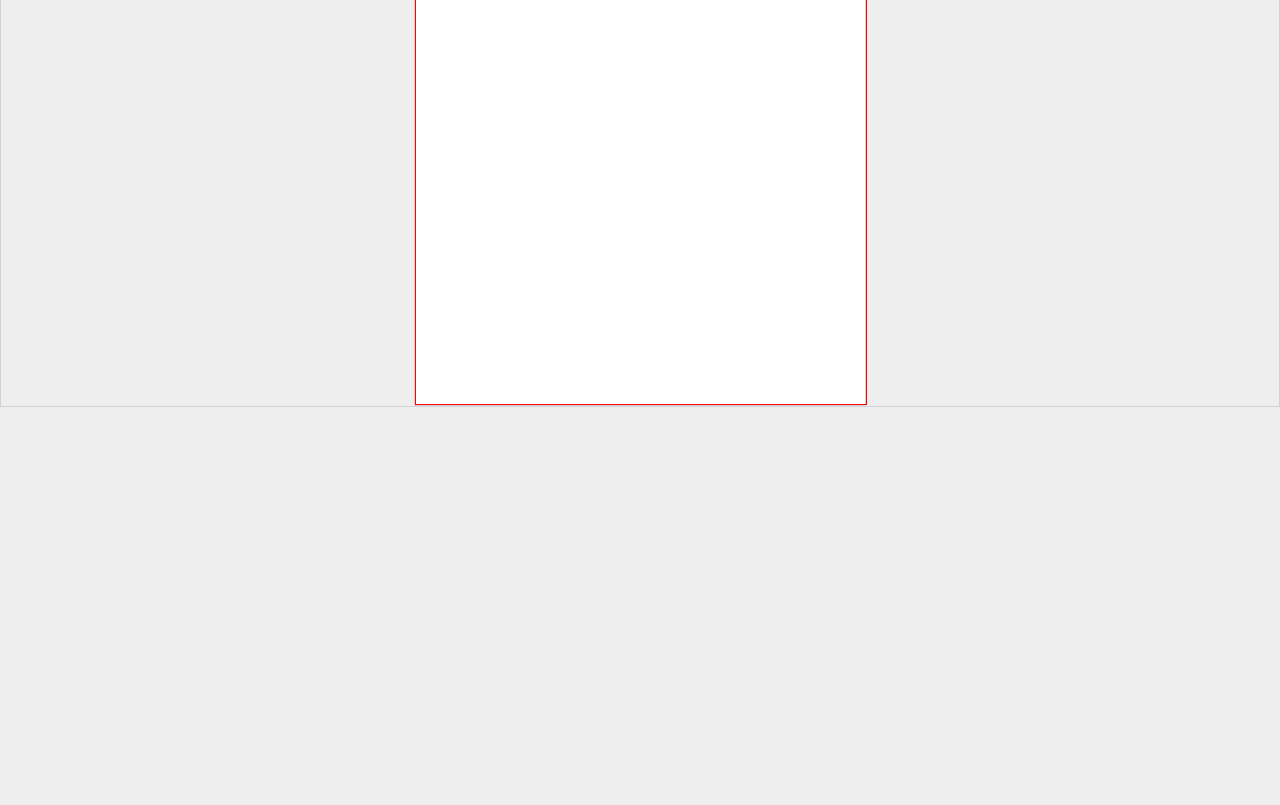
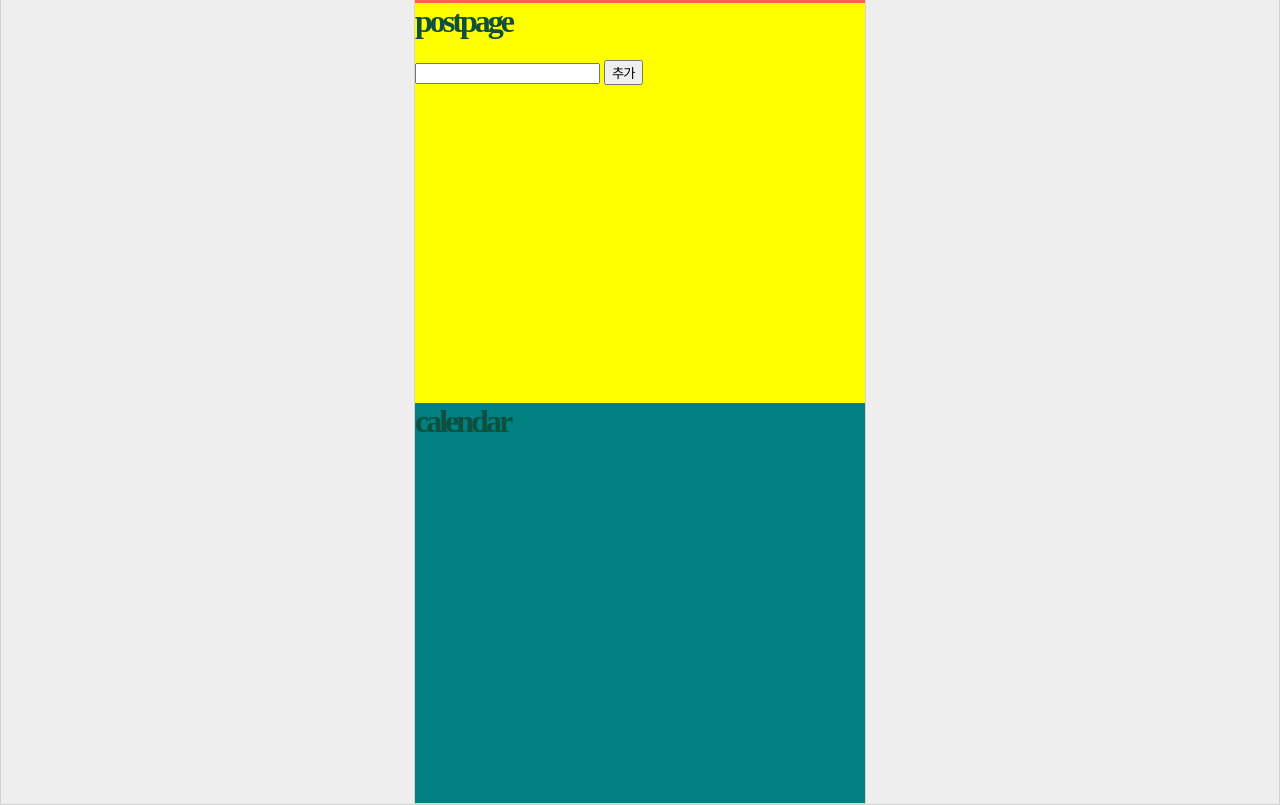
Before and after one commit to J-SoYoung/LODA-JavaScript-only, a plain HTML site: page contents/homepage.html in a window 1280 px wide. Shown: the part 459-1264 px from the top of the page. Before the commit the page ends 866 px from the top, so only its background shows below. Drawn offline with Linux system fonts and the light colour scheme; a web font is replaced by a local one.

Commit message:
view test

```diff
--- a/contents/homepage.html
+++ b/contents/homepage.html
@@ -36,27 +36,29 @@
 
   /* main-section */
   #main_contents section {
-    border: 1px solid red;
+    /* border: 1px solid red;
     width: 100%;
-    min-height: 100vh;
+    min-height: 100vh; */
   }
 
   #home_section {
-    display: ""
+    display: "";
+    height: 400px;
+    background-color: tomato;
   }
 
   #post_section {
-    display: none;
+    /* display: none; */
     width: 100%;
     height: 400px;
     background-color: yellow;
   }
 
   #calendar_section {
-    display: none;
+    /* display: none; */
     width: 100%;
     height: 400px;
-    background-color: blue;
+    background-color: teal;
   }
 </style>
 
```
